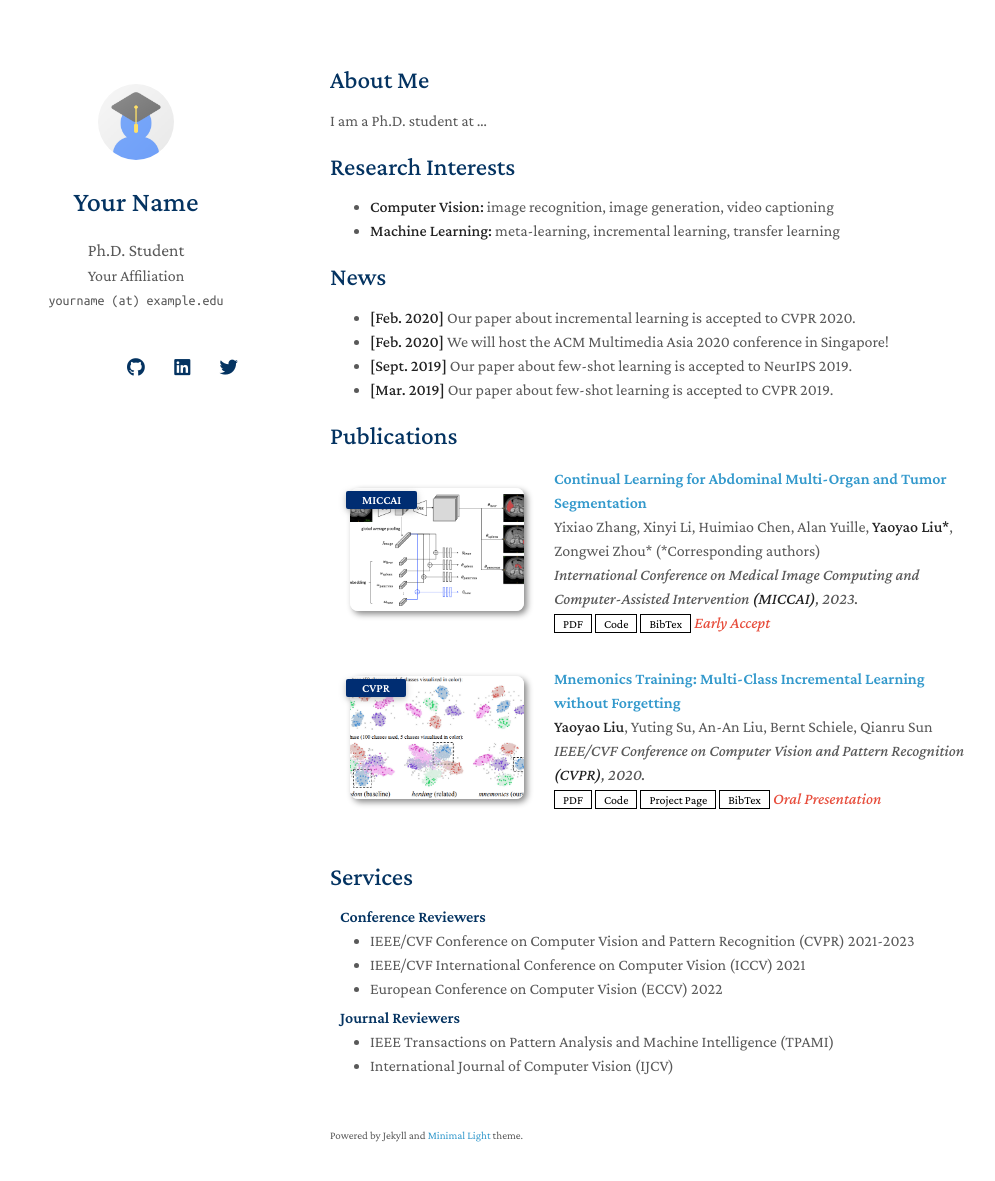
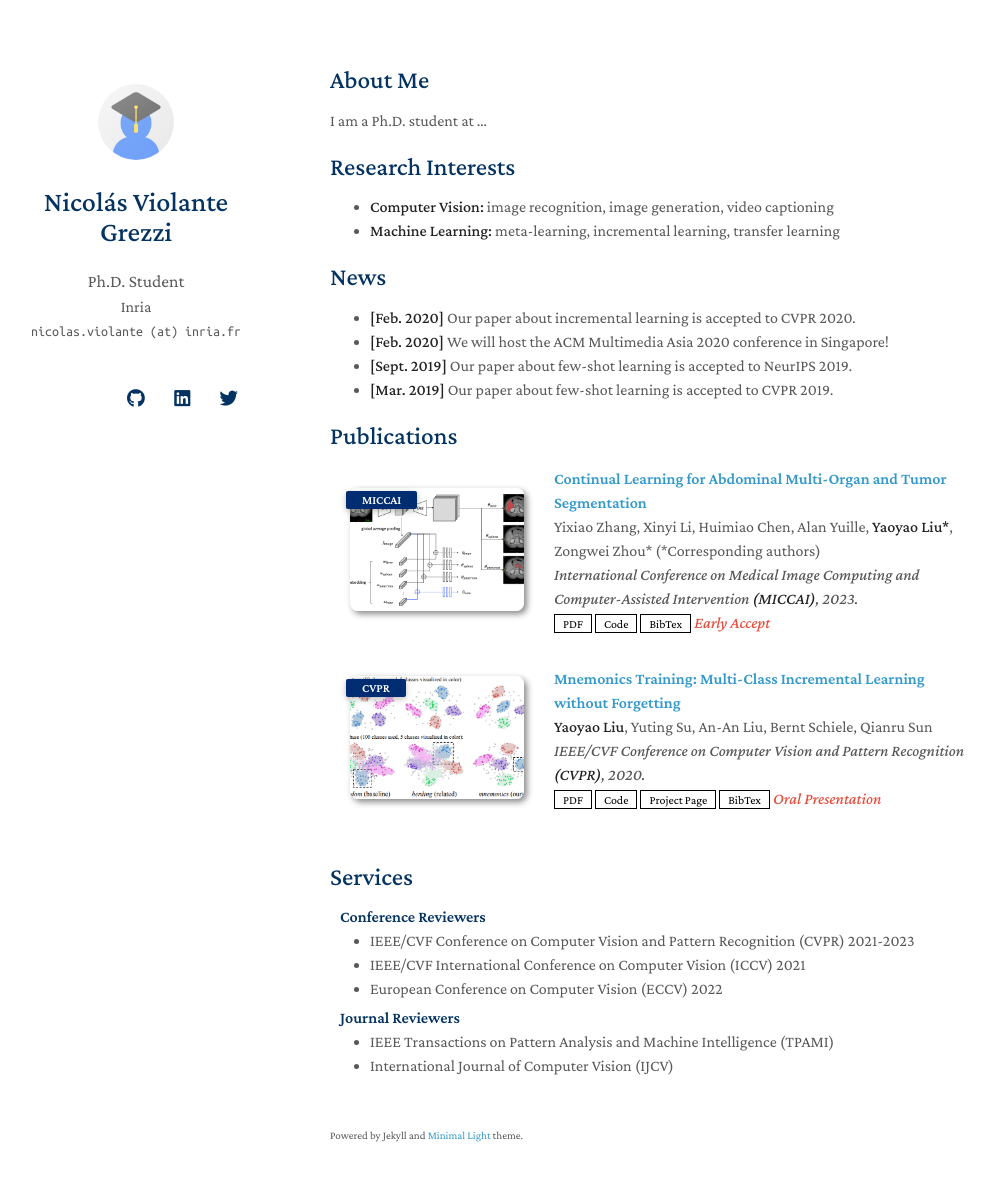
Before and after one commit to nviolante25/nviolante25.github.io, a Jekyll site: the page built from index.md, in a window 1280 px wide and 1216 px high. Shown: the top 1181 px of the window, without its empty margins (140-1135 px from the left). Built offline with Jekyll 4.4.1, drawn with Linux system fonts in a browser that asks for light colours; nearby versions of some CDN libraries; a style sheet for code colours, icons or effects is not loaded; our own code applies the rules of GitHub Pages for plain Markdown files.

Commit message:
Update _config.yml
name update

```diff
--- a/_config.yml
+++ b/_config.yml
@@ -1,8 +1,8 @@
 # Basic Information
-title: Your Name
+title: Nicolás Violante Grezzi
 position: Ph.D. Student
-affiliation: Your Affiliation
-email: yourname (at) example.edu
+affiliation: Inria
+email: nicolas.violante (at) inria.fr
 
 # Search Engine Optimization (SEO)
 # The following information is used to improve the website traffic from search engines, e.g., Google.
@@ -14,8 +14,8 @@ canonical: https://minimal-light-theme.yliu.me/
 # If you don't need one of them, you may delete the corresponding line.
 google_scholar: https://scholar.google.com/
 cv_link: assets/files/curriculum_vitae.pdf
-github_link: https://github.com/
-linkedin: https://www.linkedin.com/
+github_link: https://github.com/nviolante25
+linkedin: https://www.linkedin.com/nicolas-violante-grezzi
 twitter: https://twitter.com/
 
 # Images (e.g., your profile picture and your website's favicon)
```
